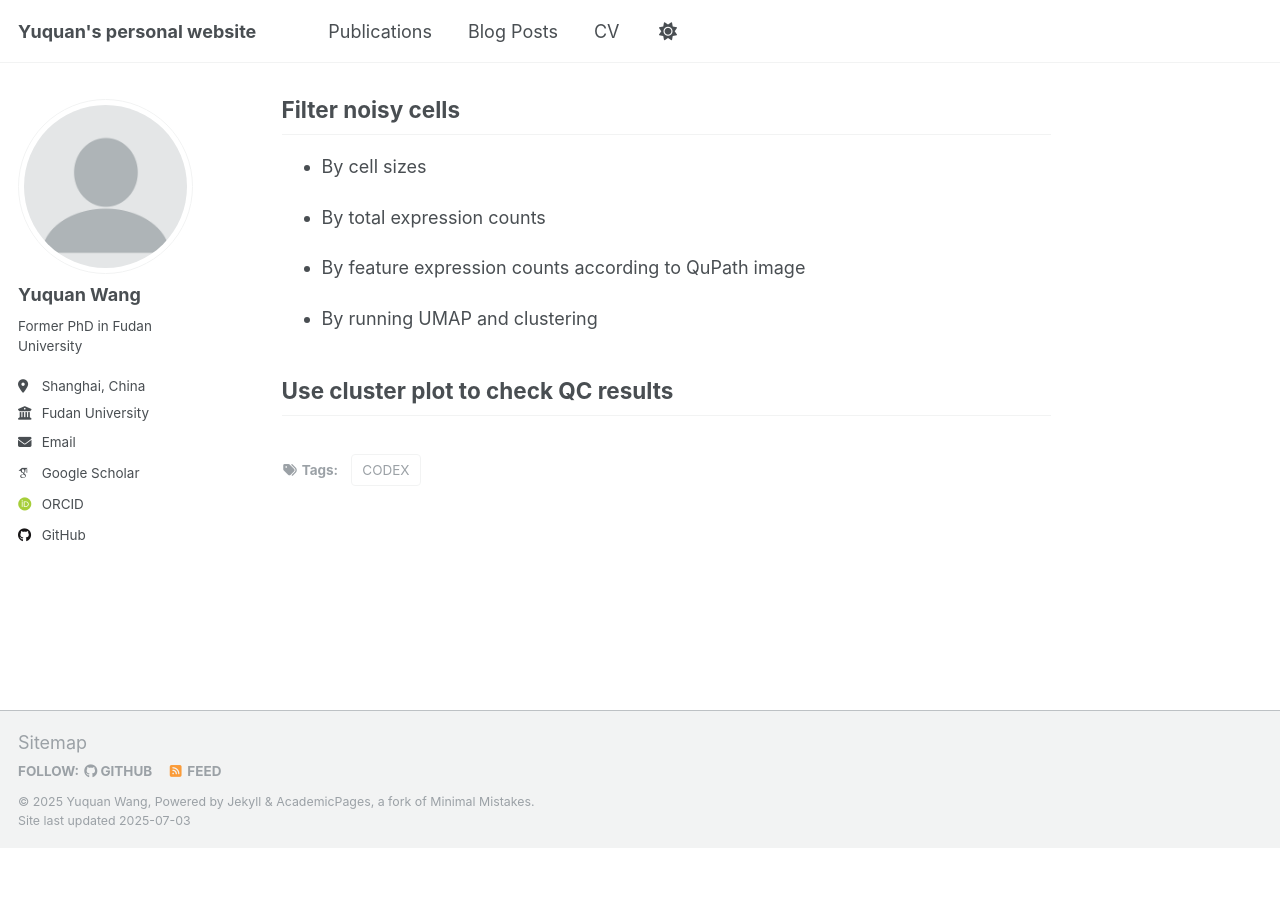
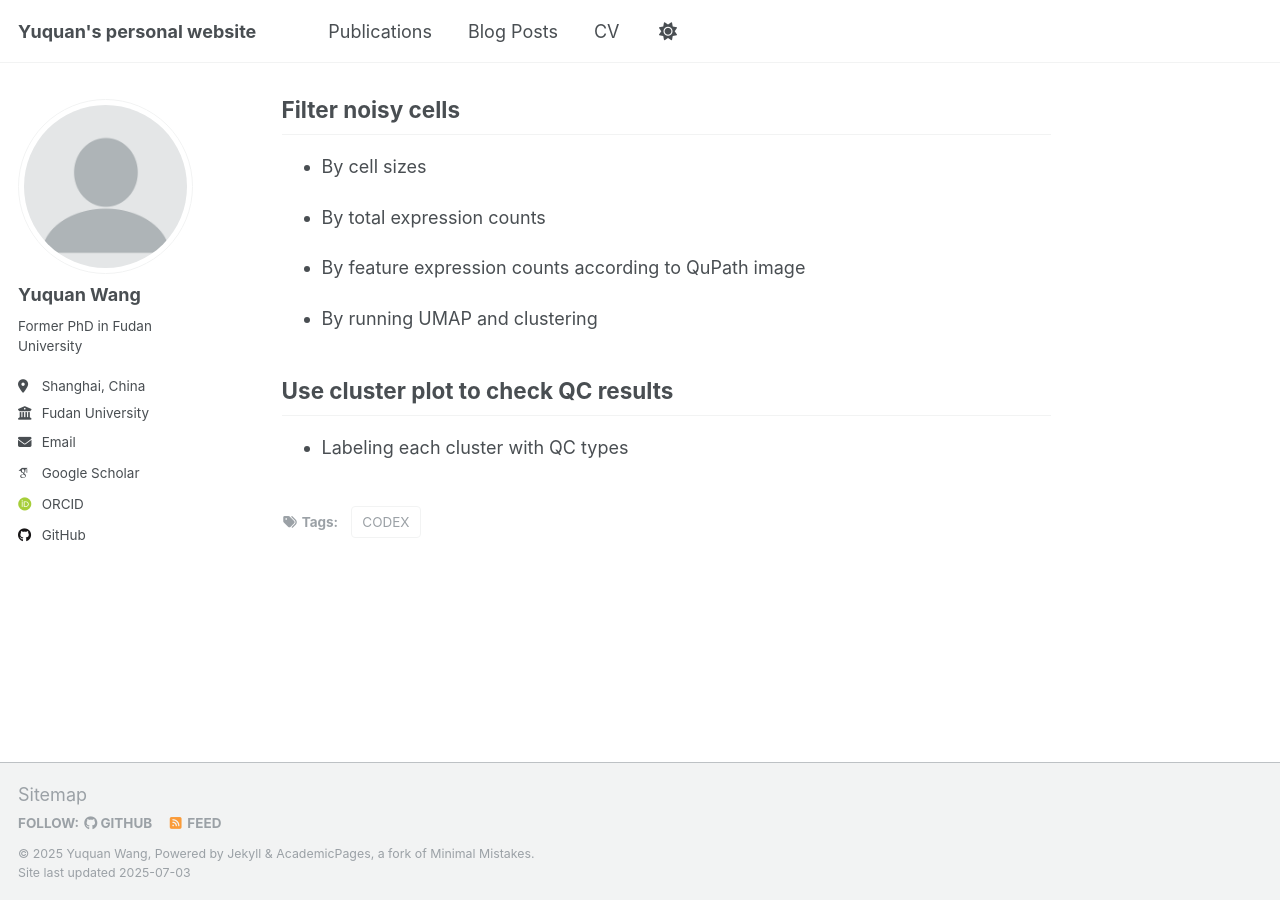
Before and after one commit to YuquanW/YuquanW.github.io, a Jekyll site: the page built from _posts/2025-06-27-blog-post-1.md, in a window 1280 px wide and 900 px high, scrolled down 3762 px. Built offline with Jekyll 4.4.1, drawn with Linux system fonts in a browser that asks for light colours; some web fonts are replaced; before the commit the page ends 4610 px from its top, so only the background shows below that.

Commit message:
Update 2025-06-27-blog-post-1.md

```diff
--- a/_posts/2025-06-27-blog-post-1.md
+++ b/_posts/2025-06-27-blog-post-1.md
@@ -169,3 +169,5 @@ Markers for membrane identification: 'CD3e, 'CD14','CD20', 'CD45', 'CD31', 'EpCA
 - By running UMAP and clustering
 
 ## Use cluster plot to check QC results
+
+- Labeling each cluster with QC types
```
